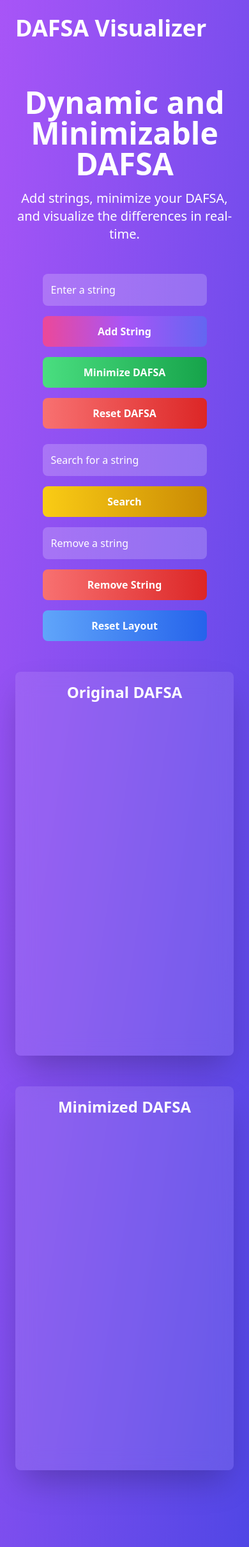
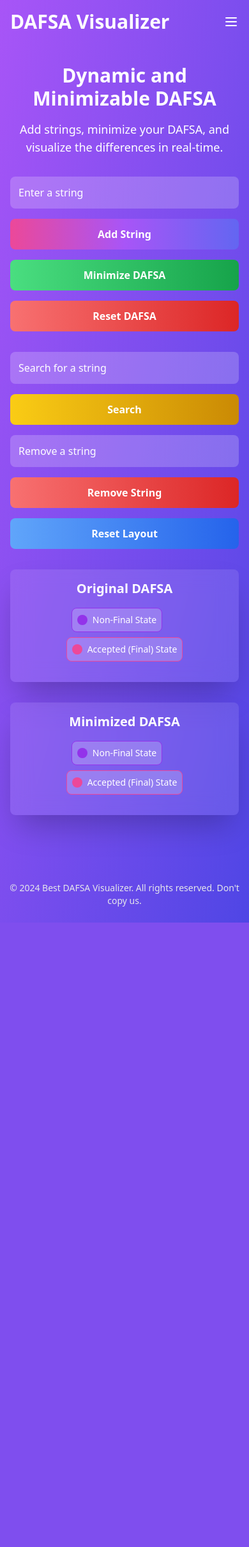
Before and after one commit to Chafic123/DAFSA, a Flask app: page / in a window 390 px wide. Shown: the top 2418 px of the page at 64% size. After the commit the page ends 1442 px from the top, so only its background shows below. Run offline with Flask 3, Linux system fonts and the light colour scheme; data that the repository does not hold is empty; some libraries are stand-ins or nearby versions.

Commit message:
Added legends and Responsivity

```diff
--- a/package.json
+++ b/package.json
@@ -4,7 +4,7 @@
   "description": "DAFSA application using Flask and Tailwind CSS",
   "main": "app.py",
   "scripts": {
-    "build-css": "tailwindcss -i ./static/tailwind.css -o ./static/output.css --watch"
+    "build:css": "tailwindcss -i ./static/tailwind.css -o ./static/output.css --watch"
   },
   "author": "",
   "license": "ISC",
--- a/static/output.css
+++ b/static/output.css
@@ -641,6 +641,10 @@ video {
   margin-bottom: 3rem;
 }
 
+.mb-2 {
+  margin-bottom: 0.5rem;
+}
+
 .mb-4 {
   margin-bottom: 1rem;
 }
@@ -649,12 +653,12 @@ video {
   margin-bottom: 1.5rem;
 }
 
-.ml-4 {
-  margin-left: 1rem;
+.mr-2 {
+  margin-right: 0.5rem;
 }
 
-.mr-2 {
-  margin-right: 0.5rem;
+.mr-6 {
+  margin-right: 1.5rem;
 }
 
 .mt-12 {
@@ -669,6 +673,18 @@ video {
   margin-top: 1.5rem;
 }
 
+.mb-8 {
+  margin-bottom: 2rem;
+}
+
+.mt-8 {
+  margin-top: 2rem;
+}
+
+.inline-block {
+  display: inline-block;
+}
+
 .flex {
   display: flex;
 }
@@ -681,16 +697,24 @@ video {
   display: none;
 }
 
-.h-5 {
-  height: 1.25rem;
+.h-4 {
+  height: 1rem;
 }
 
 .h-6 {
   height: 1.5rem;
 }
 
-.h-\[600px\] {
-  height: 600px;
+.h-96 {
+  height: 24rem;
+}
+
+.h-80 {
+  height: 20rem;
+}
+
+.h-auto {
+  height: auto;
 }
 
 .min-h-screen {
@@ -701,8 +725,8 @@ video {
   width: 91.666667%;
 }
 
-.w-5 {
-  width: 1.25rem;
+.w-4 {
+  width: 1rem;
 }
 
 .w-6 {
@@ -715,6 +739,10 @@ video {
 
 .max-w-md {
   max-width: 28rem;
+}
+
+.flex-1 {
+  flex: 1 1 0%;
 }
 
 .flex-grow {
@@ -738,6 +766,10 @@ video {
   flex-direction: column;
 }
 
+.flex-wrap {
+  flex-wrap: wrap;
+}
+
 .items-center {
   align-items: center;
 }
@@ -750,8 +782,8 @@ video {
   justify-content: space-between;
 }
 
-.gap-12 {
-  gap: 3rem;
+.gap-8 {
+  gap: 2rem;
 }
 
 .space-x-4 > :not([hidden]) ~ :not([hidden]) {
@@ -766,12 +798,46 @@ video {
   margin-bottom: calc(1rem * var(--tw-space-y-reverse));
 }
 
+.space-y-8 > :not([hidden]) ~ :not([hidden]) {
+  --tw-space-y-reverse: 0;
+  margin-top: calc(2rem * calc(1 - var(--tw-space-y-reverse)));
+  margin-bottom: calc(2rem * var(--tw-space-y-reverse));
+}
+
+.space-y-6 > :not([hidden]) ~ :not([hidden]) {
+  --tw-space-y-reverse: 0;
+  margin-top: calc(1.5rem * calc(1 - var(--tw-space-y-reverse)));
+  margin-bottom: calc(1.5rem * var(--tw-space-y-reverse));
+}
+
+.overflow-auto {
+  overflow: auto;
+}
+
+.overflow-hidden {
+  overflow: hidden;
+}
+
+.rounded-full {
+  border-radius: 9999px;
+}
+
 .rounded-lg {
   border-radius: 0.5rem;
 }
 
 .border {
   border-width: 1px;
+}
+
+.border-pink-500 {
+  --tw-border-opacity: 1;
+  border-color: rgb(236 72 153 / var(--tw-border-opacity, 1));
+}
+
+.border-purple-600 {
+  --tw-border-opacity: 1;
+  border-color: rgb(147 51 234 / var(--tw-border-opacity, 1));
 }
 
 .border-transparent {
@@ -783,9 +849,19 @@ video {
   background-color: rgb(34 197 94 / var(--tw-bg-opacity, 1));
 }
 
-.bg-purple-800 {
+.bg-pink-500 {
   --tw-bg-opacity: 1;
-  background-color: rgb(107 33 168 / var(--tw-bg-opacity, 1));
+  background-color: rgb(236 72 153 / var(--tw-bg-opacity, 1));
+}
+
+.bg-purple-600 {
+  --tw-bg-opacity: 1;
+  background-color: rgb(147 51 234 / var(--tw-bg-opacity, 1));
+}
+
+.bg-purple-700 {
+  --tw-bg-opacity: 1;
+  background-color: rgb(126 34 206 / var(--tw-bg-opacity, 1));
 }
 
 .bg-red-500 {
@@ -930,24 +959,16 @@ video {
   --tw-gradient-to: #4f46e5 var(--tw-gradient-to-position);
 }
 
-.to-indigo-700 {
-  --tw-gradient-to: #4338ca var(--tw-gradient-to-position);
-}
-
 .to-red-600 {
   --tw-gradient-to: #dc2626 var(--tw-gradient-to-position);
-}
-
-.to-red-700 {
-  --tw-gradient-to: #b91c1c var(--tw-gradient-to-position);
 }
 
 .to-yellow-600 {
   --tw-gradient-to: #ca8a04 var(--tw-gradient-to-position);
 }
 
-.to-blue-700 {
-  --tw-gradient-to: #1d4ed8 var(--tw-gradient-to-position);
+.p-2 {
+  padding: 0.5rem;
 }
 
 .p-3 {
@@ -992,13 +1013,18 @@ video {
   padding-bottom: 1.5rem;
 }
 
+.py-4 {
+  padding-top: 1rem;
+  padding-bottom: 1rem;
+}
+
+.py-8 {
+  padding-top: 2rem;
+  padding-bottom: 2rem;
+}
+
 .text-center {
   text-align: center;
-}
-
-.text-2xl {
-  font-size: 1.5rem;
-  line-height: 2rem;
 }
 
 .text-4xl {
@@ -1024,6 +1050,11 @@ video {
 .text-xl {
   font-size: 1.25rem;
   line-height: 1.75rem;
+}
+
+.text-3xl {
+  font-size: 1.875rem;
+  line-height: 2.25rem;
 }
 
 .font-bold {
@@ -1145,15 +1157,31 @@ video {
   transition-timing-function: cubic-bezier(0.4, 0, 0.2, 1);
 }
 
+@keyframes fade-in {
+  from {
+    opacity: 0;
+    transform: translateY(-20px);
+  }
+
+  to {
+    opacity: 1;
+    transform: translateY(0);
+  }
+}
+
+.animate-fade-in {
+  animation: fade-in 1s ease-out forwards;
+}
+
 .hover\:from-blue-500:hover {
   --tw-gradient-from: #3b82f6 var(--tw-gradient-from-position);
   --tw-gradient-to: rgb(59 130 246 / 0) var(--tw-gradient-to-position);
   --tw-gradient-stops: var(--tw-gradient-from), var(--tw-gradient-to);
 }
 
-.hover\:from-gray-600:hover {
-  --tw-gradient-from: #4b5563 var(--tw-gradient-from-position);
-  --tw-gradient-to: rgb(75 85 99 / 0) var(--tw-gradient-to-position);
+.hover\:from-blue-600:hover {
+  --tw-gradient-from: #2563eb var(--tw-gradient-from-position);
+  --tw-gradient-to: rgb(37 99 235 / 0) var(--tw-gradient-to-position);
   --tw-gradient-stops: var(--tw-gradient-from), var(--tw-gradient-to);
 }
 
--- a/templates/index.html
+++ b/templates/index.html
@@ -1,131 +1,221 @@
 <!DOCTYPE html>
 <html lang="en">
   <head>
-    <meta charset="UTF-8">
+    <meta charset="UTF-8" />
+    <meta name="viewport" content="width=device-width, initial-scale=1.0" />
     <title>DAFSA Visualization</title>
-    <link href="{{ url_for('static', filename='output.css') }}" rel="stylesheet">
+    <link
+      href="{{ url_for('static', filename='output.css') }}"
+      rel="stylesheet"
+    />
     <script src="https://unpkg.com/cytoscape/dist/cytoscape.min.js"></script>
     <script src="https://unpkg.com/dagre@0.8.5/dist/dagre.min.js"></script>
     <script src="https://unpkg.com/cytoscape-dagre@2.3.0/cytoscape-dagre.js"></script>
     <script src="https://cdn.jsdelivr.net/npm/animejs@3.2.1/lib/anime.min.js"></script>
   </head>
-<body class="bg-gradient-to-br from-purple-500 to-indigo-600 min-h-screen text-white">
-    <div id="success-message" class="flash-message fixed top-4 left-1/2 transform -translate-x-1/2 bg-green-500 text-white px-4 py-3 rounded-lg shadow-lg z-50 transition-opacity duration-500 ease-in-out opacity-0 pointer-events-none">
+  <body class="bg-gradient-to-br from-purple-500 to-indigo-600 min-h-screen text-white flex flex-col">
+
+    <div id="success-message" class="flash-message fixed top-4 left-1/2 transform -translate-x-1/2 bg-green-500 text-white px-4 py-3 rounded-lg shadow-lg z-50 transition-opacity duration-500 ease-in-out opacity-0 pointer-events-none sm:w-11/12 md:w-auto">
       Success message here
     </div>
-    <div id="error-message" class="flash-message fixed top-4 left-1/2 transform -translate-x-1/2 bg-red-500 text-white px-4 py-3 rounded-lg shadow-lg z-50 transition-opacity duration-500 ease-in-out opacity-0 pointer-events-none">
+
+    <div id="error-message"
+      class="flash-message fixed top-4 left-1/2 transform -translate-x-1/2 bg-red-500 text-white px-4 py-3 rounded-lg shadow-lg z-50 transition-opacity duration-500 ease-in-out opacity-0 pointer-events-none sm:w-11/12 md:w-auto">
       Error message here
     </div>
-
-    <nav class="bg-transparent py-6">
-        <div class="container mx-auto px-6 md:px-12 flex items-center justify-between">
-            <h1 class="text-4xl font-bold">DAFSA Visualizer</h1>
+      <nav class="bg-transparent py-4">
+      <div class="container mx-auto px-4 md:px-12 flex items-center justify-between">
+        <h1 class="text-3xl md:text-4xl font-bold">DAFSA Visualizer</h1>
+        <button class="md:hidden text-white focus:outline-none">
+          <svg class="w-6 h-6" fill="none" stroke="currentColor"
+               viewBox="0 0 24 24" xmlns="http://www.w3.org/2000/svg">
+            <path stroke-linecap="round" stroke-linejoin="round"
+                  stroke-width="2" d="M4 6h16M4 12h16M4 18h16"></path>
+          </svg>
+        </button>
       </div>
     </nav>
 
-    <main class="container mx-auto px-6 md:px-12 py-12">
-        <div class="text-center mb-12">
-            <h2 class="text-5xl font-bold mb-4 animate-fade-in">Dynamic and Minimizable DAFSA</h2>
-            <p class="text-xl">Add strings, minimize your DAFSA, and visualize the differences in real-time.</p>
+    <main class="flex-grow container mx-auto px-4 md:px-12 py-8 md:py-12">
+      <div class="text-center mb-8 md:mb-12">
+        <h2 class="text-3xl md:text-5xl font-bold mb-4 animate-fade-in">
+          Dynamic and Minimizable DAFSA
+        </h2>
+        <p class="text-lg md:text-xl">
+          Add strings, minimize your DAFSA, and visualize the differences in real-time.
+        </p>
       </div>
-        <div class="flex flex-col items-center mb-12">
-            <div class="flex flex-col sm:flex-row space-y-4 sm:space-y-0 sm:space-x-4 mb-6">
-                <input id="stringInput" type="text" class="bg-white bg-opacity-20 border border-transparent p-3 rounded-lg w-full sm:w-64 text-white placeholder-white focus:outline-none focus:ring-4 focus:ring-pink-500 transition duration-300" placeholder="Enter a string">
-                <button onclick="addWord()" class="bg-gradient-to-r from-pink-500 via-purple-500 to-indigo-500 text-white py-3 px-6 rounded-lg font-semibold hover:from-pink-600 hover:via-purple-600 hover:to-indigo-600 focus:outline-none focus:ring-4 focus:ring-pink-500 transition-all duration-300">
+
+      <div class="flex flex-col items-center mb-8 md:mb-12 space-y-8 md:space-y-12 w-full">
+        <div class="flex flex-col sm:flex-row flex-wrap items-center justify-center space-y-4 sm:space-y-0 sm:space-x-4 w-full">
+          <input
+            id="stringInput"
+            type="text"
+            class="bg-white bg-opacity-20 border border-transparent p-3 rounded-lg w-full sm:w-64 text-white placeholder-white focus:outline-none focus:ring-4 focus:ring-pink-500 transition duration-300"
+            placeholder="Enter a string" />
+          <button
+            onclick="addWord()"
+            class="w-full sm:w-auto bg-gradient-to-r from-pink-500 via-purple-500 to-indigo-500 text-white py-3 px-6 rounded-lg font-semibold hover:from-pink-600 hover:via-purple-600 hover:to-indigo-600 focus:outline-none focus:ring-4 focus:ring-pink-500 transition-all duration-300">
             Add String
           </button>
-                <button onclick="minimize()" class="bg-gradient-to-r from-green-400 to-green-600 text-white py-3 px-6 rounded-lg font-semibold hover:from-green-500 hover:to-green-700 focus:outline-none focus:ring-4 focus:ring-green-500 transition-all duration-300">
+          <button
+            onclick="minimize()"
+            class="w-full sm:w-auto bg-gradient-to-r from-green-400 to-green-600 text-white py-3 px-6 rounded-lg font-semibold hover:from-green-500 hover:to-green-700 focus:outline-none focus:ring-4 focus:ring-green-500 transition-all duration-300" >
             Minimize DAFSA
           </button>
-                <button onclick="resetDafsa()" class="bg-gradient-to-r from-red-400 to-red-600 text-white py-3 px-6 rounded-lg font-semibold hover:from-red-500 hover:to-red-700 focus:outline-none focus:ring-4 focus:ring-red-500 transition-all duration-300">
+          <button
+            onclick="resetDafsa()"
+            class="w-full sm:w-auto bg-gradient-to-r from-red-400 to-red-600 text-white py-3 px-6 rounded-lg font-semibold hover:from-red-500 hover:to-red-700 focus:outline-none focus:ring-4 focus:ring-red-500 transition-all duration-300">
             Reset DAFSA
           </button>
         </div>
-            <div class="flex flex-col sm:flex-row space-y-4 sm:space-y-0 sm:space-x-4">
-                <input id="searchInput" type="text" class="bg-white bg-opacity-20 border border-transparent p-3 rounded-lg w-full sm:w-64 text-white placeholder-white focus:outline-none focus:ring-4 focus:ring-pink-500 transition duration-300" placeholder="Search for a string">
-                <button onclick="searchWord()" class="bg-gradient-to-r from-yellow-400 to-yellow-600 text-white py-3 px-6 rounded-lg font-semibold hover:from-yellow-500 hover:to-yellow-700 focus:outline-none focus:ring-4 focus:ring-yellow-500 transition-all duration-300">
+
+        <div class="flex flex-col sm:flex-row flex-wrap items-center justify-center space-y-4 sm:space-y-0 sm:space-x-4 w-full">
+          <input
+            id="searchInput"
+            type="text"
+            class="bg-white bg-opacity-20 border border-transparent p-3 rounded-lg w-full sm:w-64 text-white placeholder-white focus:outline-none focus:ring-4 focus:ring-pink-500 transition duration-300"
+            placeholder="Search for a string"/>
+          <button
+            onclick="searchWord()"
+            class="w-full sm:w-auto bg-gradient-to-r from-yellow-400 to-yellow-600 text-white py-3 px-6 rounded-lg font-semibold hover:from-yellow-500 hover:to-yellow-700 focus:outline-none focus:ring-4 focus:ring-yellow-500 transition-all duration-300">
             Search
           </button>
-                <input id="removeInput" type="text" class="bg-white bg-opacity-20 border border-transparent p-3 rounded-lg w-full sm:w-64 text-white placeholder-white focus:outline-none focus:ring-4 focus:ring-red-500 transition duration-300" placeholder="Remove a string">
-                <button onclick="openDeleteModal()" class="bg-gradient-to-r from-red-400 to-red-600 text-white py-3 px-6 rounded-lg font-semibold hover:from-red-500 hover:to-red-700 focus:outline-none focus:ring-4 focus:ring-red-500 transition-all duration-300">
+          <input
+            id="removeInput"
+            type="text"
+            class="bg-white bg-opacity-20 border border-transparent p-3 rounded-lg w-full sm:w-64 text-white placeholder-white focus:outline-none focus:ring-4 focus:ring-red-500 transition duration-300"
+            placeholder="Remove a string"/>
+          <button
+            onclick="openDeleteModal()"
+            class="w-full sm:w-auto bg-gradient-to-r from-red-400 to-red-600 text-white py-3 px-6 rounded-lg font-semibold hover:from-red-500 hover:to-red-700 focus:outline-none focus:ring-4 focus:ring-red-500 transition-all duration-300">
             Remove String
           </button>
-                <button onclick="resetLayout()" class="bg-gradient-to-r from-blue-400 to-blue-600 text-white py-3 px-6 rounded-lg font-semibold hover:from-blue-500 hover:to-blue-700 focus:outline-none focus:ring-4 focus:ring-blue-500 transition-all duration-300">
+          <button
+            onclick="resetLayout()"
+            class="w-full sm:w-auto bg-gradient-to-r from-blue-400 to-blue-600 text-white py-3 px-6 rounded-lg font-semibold hover:from-blue-500 hover:to-blue-700 focus:outline-none focus:ring-4 focus:ring-blue-500 transition-all duration-300">
             Reset Layout
           </button>
         </div>
       </div>
 
-        <div id="delete-confirmation-modal" class="fixed inset-0 bg-purple-700 bg-opacity-75 flex items-center justify-center z-50 hidden" role="dialog" aria-modal="true" aria-labelledby="modal-title" aria-describedby="modal-description">
-            <div class="bg-gradient-to-r from-purple-500 to-indigo-600 rounded-lg shadow-lg p-6 w-11/12 max-w-md mx-auto relative">
-                <h2 id="modal-title" class="text-lg font-medium text-white text-center">
-                    Confirm Deletion
-                </h2>
+      <div
+        id="delete-confirmation-modal"
+        class="fixed inset-0 bg-purple-700 bg-opacity-75 flex items-center justify-center z-50 hidden p-4"
+        role="dialog"
+        aria-modal="true"
+        aria-labelledby="modal-title"
+        aria-describedby="modal-description">
+        <div class="bg-gradient-to-r from-purple-500 to-indigo-600 rounded-lg shadow-lg p-6 w-full max-w-md mx-auto relative">
+          <h2 id="modal-title" class="text-lg font-medium text-white text-center">Confirm Deletion</h2>
           <p id="modal-description" class="mt-2 text-sm text-gray-200 text-center">
             Are you sure you want to remove the string "<span id="string-to-remove" class="font-semibold text-yellow-300"></span>" from the DAFSA?
           </p>
           <div class="mt-6 flex justify-center space-x-4">
-                    <button id="cancel-button" onclick="closeDeleteModal()" class="bg-gradient-to-r from-pink-500 to-blue-700 text-white px-4 py-2 rounded-lg font-semibold hover:from-blue-600 hover:to-blue-800 focus:outline-none focus:ring-2 focus:ring-gray-500 transition-all duration-300">
+            <button
+              id="cancel-button"
+              onclick="closeDeleteModal()"
+              class="bg-gradient-to-r from-pink-500 to-blue-700 text-white px-4 py-2 rounded-lg font-semibold hover:from-blue-600 hover:to-blue-800 focus:outline-none focus:ring-2 focus:ring-gray-500 transition-all duration-300"
+            >
               Cancel
             </button>
-                    <button id="confirm-delete-button" class="bg-gradient-to-r from-pink-500 via-purple-500 to-indigo-500 text-white px-4 py-2 rounded-lg font-semibold hover:from-purple-600 hover:to-purple-800 focus:outline-none focus:ring-2 focus:purple-red-500 transition-all duration-300">
+            <button
+              id="confirm-delete-button"
+              class="bg-gradient-to-r from-pink-500 via-purple-500 to-indigo-500 text-white px-4 py-2 rounded-lg font-semibold hover:from-purple-600 hover:to-purple-800 focus:outline-none focus:ring-2 focus:ring-red-500 transition-all duration-300"
+            >
               Remove
             </button>
           </div>
-                <button onclick="closeDeleteModal()" class="absolute top-2 right-2 text-gray-200 hover:text-white focus:outline-none">
-                    <svg xmlns="http://www.w3.org/2000/svg" class="h-6 w-6" fill="none" viewBox="0 0 24 24" stroke="currentColor">
-                        <path stroke-linecap="round" stroke-linejoin="round" stroke-width="2" d="M6 18L18 6M6 6l12 12"/>
+          <button
+            onclick="closeDeleteModal()"
+            class="absolute top-2 right-2 text-gray-200 hover:text-white focus:outline-none"
+          >
+            <svg xmlns="http://www.w3.org/2000/svg" class="h-6 w-6" fill="none"
+                 viewBox="0 0 24 24" stroke="currentColor">
+              <path stroke-linecap="round" stroke-linejoin="round"
+                    stroke-width="2" d="M6 18L18 6M6 6l12 12" />
             </svg>
           </button>
         </div>
       </div>
 
-        <div class="grid grid-cols-1 md:grid-cols-2 gap-12">
-            <div class="flex flex-col h-[600px] bg-white bg-opacity-10 backdrop-filter backdrop-blur-lg rounded-lg p-4 shadow-2xl">
-                <h2 class="text-2xl font-semibold text-center mb-4">Original DAFSA</h2>
-                <div id="originalGraph" class="flex-grow"></div>
+      <div class="flex flex-col md:flex-row gap-8 md:gap-12">
+        <div class="flex flex-col h-auto md:h-[600px] flex-1 bg-white bg-opacity-10 backdrop-filter backdrop-blur-lg rounded-lg p-4 shadow-2xl">
+          <h2 class="text-xl md:text-2xl font-semibold text-center mb-4">Original DAFSA</h2>
+          <div class="flex justify-center mb-4 flex-wrap">
+            <div class="flex items-center mr-6 mb-2 md:mb-0 bg-white bg-opacity-20 p-2 rounded-lg border border-purple-600">
+              <span class="inline-block w-4 h-4 bg-purple-600 rounded-full mr-2"></span>
+              <span class="text-sm">Non-Final State</span>
             </div>
-            <div class="flex flex-col h-[600px] bg-white bg-opacity-10 backdrop-filter backdrop-blur-lg rounded-lg p-4 shadow-2xl">
-                <h2 class="text-2xl font-semibold text-center mb-4">Minimized DAFSA</h2>
-                <div id="minimizedGraph" class="flex-grow"></div>
+            <div class="flex items-center bg-white bg-opacity-20 p-2 rounded-lg border border-pink-500">
+              <span class="inline-block w-4 h-4 bg-pink-500 rounded-full mr-2"></span>
+              <span class="text-sm">Accepted (Final) State</span>
+            </div>
+          </div>
+          <div id="originalGraph" class="flex-grow overflow-auto"></div>
+        </div>
+        <div class="flex flex-col h-auto md:h-[600px] flex-1 bg-white bg-opacity-10 backdrop-filter backdrop-blur-lg rounded-lg p-4 shadow-2xl">
+          <h2 class="text-xl md:text-2xl font-semibold text-center mb-4">Minimized DAFSA</h2>
+          <div class="flex justify-center mb-4 flex-wrap">
+            <div class="flex items-center mr-6 mb-2 md:mb-0 bg-white bg-opacity-20 p-2 rounded-lg border border-purple-600">
+              <span class="inline-block w-4 h-4 bg-purple-600 rounded-full mr-2"></span>
+              <span class="text-sm">Non-Final State</span>
+            </div>
+            <div class="flex items-center bg-white bg-opacity-20 p-2 rounded-lg border border-pink-500">
+              <span class="inline-block w-4 h-4 bg-pink-500 rounded-full mr-2"></span>
+              <span class="text-sm">Accepted (Final) State</span>
+            </div>
+          </div>
+          <div id="minimizedGraph" class="flex-grow overflow-auto"></div>
         </div>
       </div>
     </main>
 
     <footer class="mt-12 py-6 bg-transparent">
       <div class="container mx-auto text-center">
-            <p class="text-gray-200">&copy; Best DAFSA Visualizer. All rights reserved. Don't copy us.</p>
+        <p class="text-gray-200 text-sm md:text-base">
+          &copy; 2024 Best DAFSA Visualizer. All rights reserved. Don't copy us.
+        </p>
       </div>
     </footer>
+  </body>
+</html>
 
     <script src="{{ url_for('static', filename='app.js') }}"></script>
 
     <script>
-        let stringToRemove = '';
+      let stringToRemove = "";
 
       function openDeleteModal() {
-            stringToRemove = document.getElementById('removeInput').value.trim();
+        stringToRemove = document.getElementById("removeInput").value.trim();
 
         if (!stringToRemove) {
-                showFlashMessage('error', "Please enter a string to remove.");
+          showFlashMessage("error", "Please enter a string to remove.");
           return;
         }
 
-            document.getElementById('string-to-remove').textContent = stringToRemove;
-            document.getElementById('delete-confirmation-modal').classList.remove('hidden');
+        document.getElementById("string-to-remove").textContent =
+          stringToRemove;
+        document
+          .getElementById("delete-confirmation-modal")
+          .classList.remove("hidden");
 
-            document.getElementById('confirm-delete-button').focus();
+        document.getElementById("confirm-delete-button").focus();
       }
 
       function closeDeleteModal() {
-            document.getElementById('delete-confirmation-modal').classList.add('hidden');
-            stringToRemove = '';
-            document.getElementById('string-to-remove').textContent = '';
+        document
+          .getElementById("delete-confirmation-modal")
+          .classList.add("hidden");
+        stringToRemove = "";
+        document.getElementById("string-to-remove").textContent = "";
 
         document.querySelector('button[onclick="openDeleteModal()"]').focus();
       }
 
-        document.getElementById('confirm-delete-button').addEventListener('click', function() {
+      document
+        .getElementById("confirm-delete-button")
+        .addEventListener("click", function () {
           if (stringToRemove) {
             this.disabled = true;
             removeWord(stringToRemove);
@@ -136,14 +226,21 @@
           }
         });
 
-        document.addEventListener('keydown', function(event) {
-            if (event.key === 'Escape' && !document.getElementById('delete-confirmation-modal').classList.contains('hidden')) {
+      document.addEventListener("keydown", function (event) {
+        if (
+          event.key === "Escape" &&
+          !document
+            .getElementById("delete-confirmation-modal")
+            .classList.contains("hidden")
+        ) {
           closeDeleteModal();
         }
       });
 
-        document.getElementById('delete-confirmation-modal').addEventListener('click', function(event) {
-            const modalContent = event.target.closest('.bg-gradient-to-r');
+      document
+        .getElementById("delete-confirmation-modal")
+        .addEventListener("click", function (event) {
+          const modalContent = event.target.closest(".bg-gradient-to-r");
           if (!modalContent) {
             closeDeleteModal();
           }
```
Also changed, not shown: other parts of static/output.css (+117 -105 lines), static/app.js (+17 -17 lines). Lines whose indentation alone changed are shown as unchanged.
